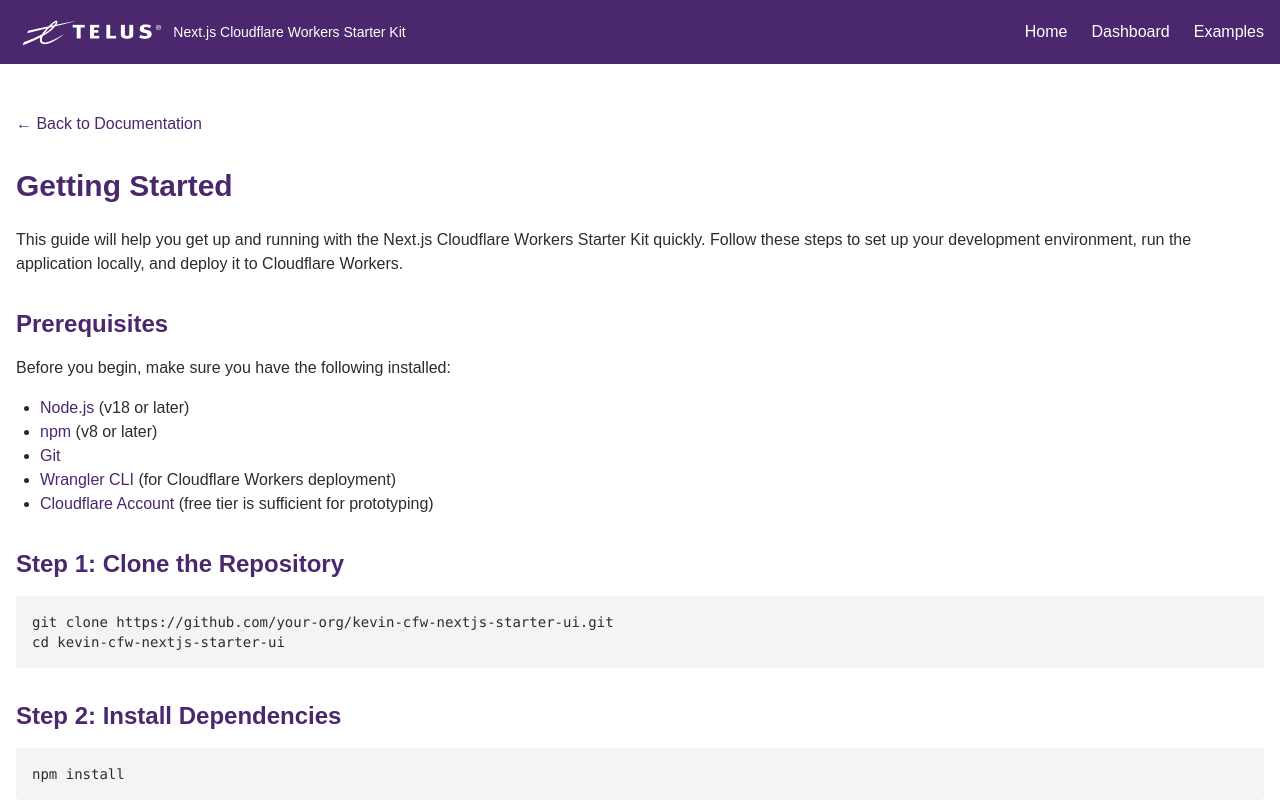
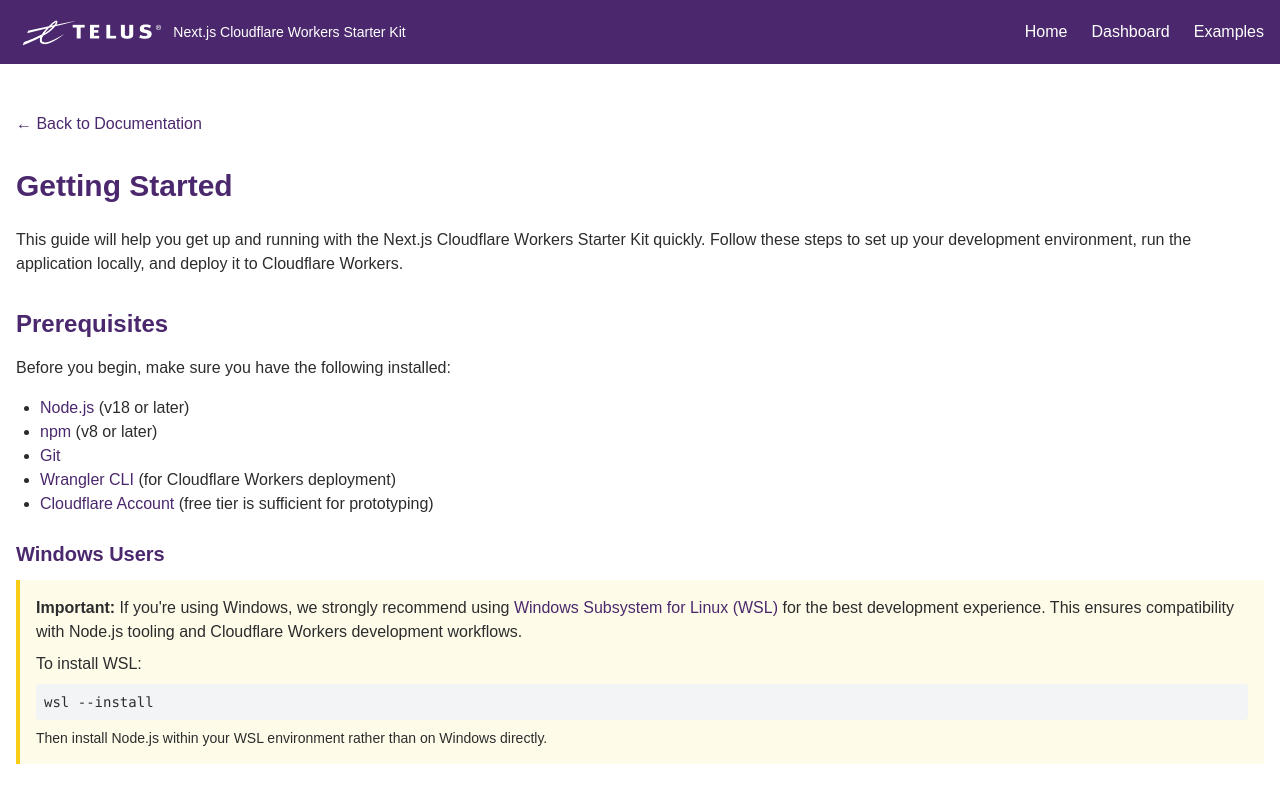
Before and after one commit to shardarquraishi7/APIM-ticket-Guardian, a Next.js app: page /docs/getting-started in a window 1280 px wide. Shown: the top 800 px of the page. Built offline with nearby package versions, Linux system fonts and the light colour scheme.

Commit message:
feat: Add Windows Subsystem for Linux (WSL) recommendations to Getting Started guide

```diff
--- a/src/app/docs/getting-started/page.tsx
+++ b/src/app/docs/getting-started/page.tsx
@@ -26,6 +26,24 @@
           <li><a href="https://developers.cloudflare.com/workers/wrangler/install-and-update/" className="text-telus-purple hover:underline">Wrangler CLI</a> (for Cloudflare Workers deployment)</li>
           <li><a href="https://dash.cloudflare.com/sign-up" className="text-telus-purple hover:underline">Cloudflare Account</a> (free tier is sufficient for prototyping)</li>
         </ul>
+
+        <h3 className="text-xl font-bold text-telus-purple mt-6 mb-3">Windows Users</h3>
+        <div className="bg-yellow-50 border-l-4 border-yellow-400 p-4 mb-6">
+          <p className="mb-2">
+            <strong>Important:</strong> If you're using Windows, we strongly recommend using{' '}
+            <a href="https://docs.microsoft.com/en-us/windows/wsl/install" className="text-telus-purple hover:underline">
+              Windows Subsystem for Linux (WSL)
+            </a>{' '}
+            for the best development experience. This ensures compatibility with Node.js tooling and Cloudflare Workers development workflows.
+          </p>
+          <p className="mb-2">To install WSL:</p>
+          <div className="bg-gray-100 p-2 rounded font-mono text-sm">
+            <code>wsl --install</code>
+          </div>
+          <p className="mt-2 text-sm">
+            Then install Node.js within your WSL environment rather than on Windows directly.
+          </p>
+        </div>
 
         <h2 className="text-2xl font-bold text-telus-purple mt-8 mb-4">Step 1: Clone the Repository</h2>
         <div className="bg-gray-100 p-4 rounded-md font-mono text-sm overflow-x-auto mb-6">
```
Also changed, not shown: 1 other file (tests, documents, lock files or other folders).
